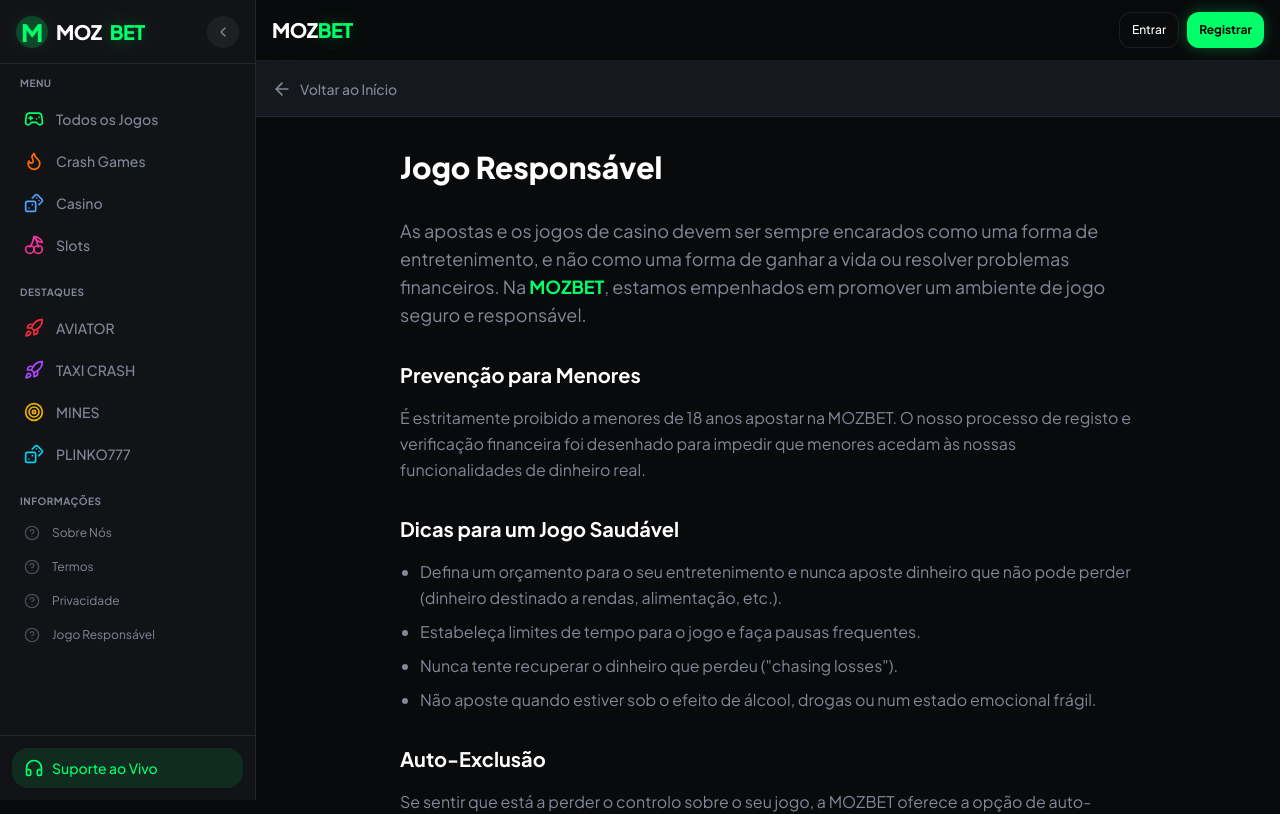
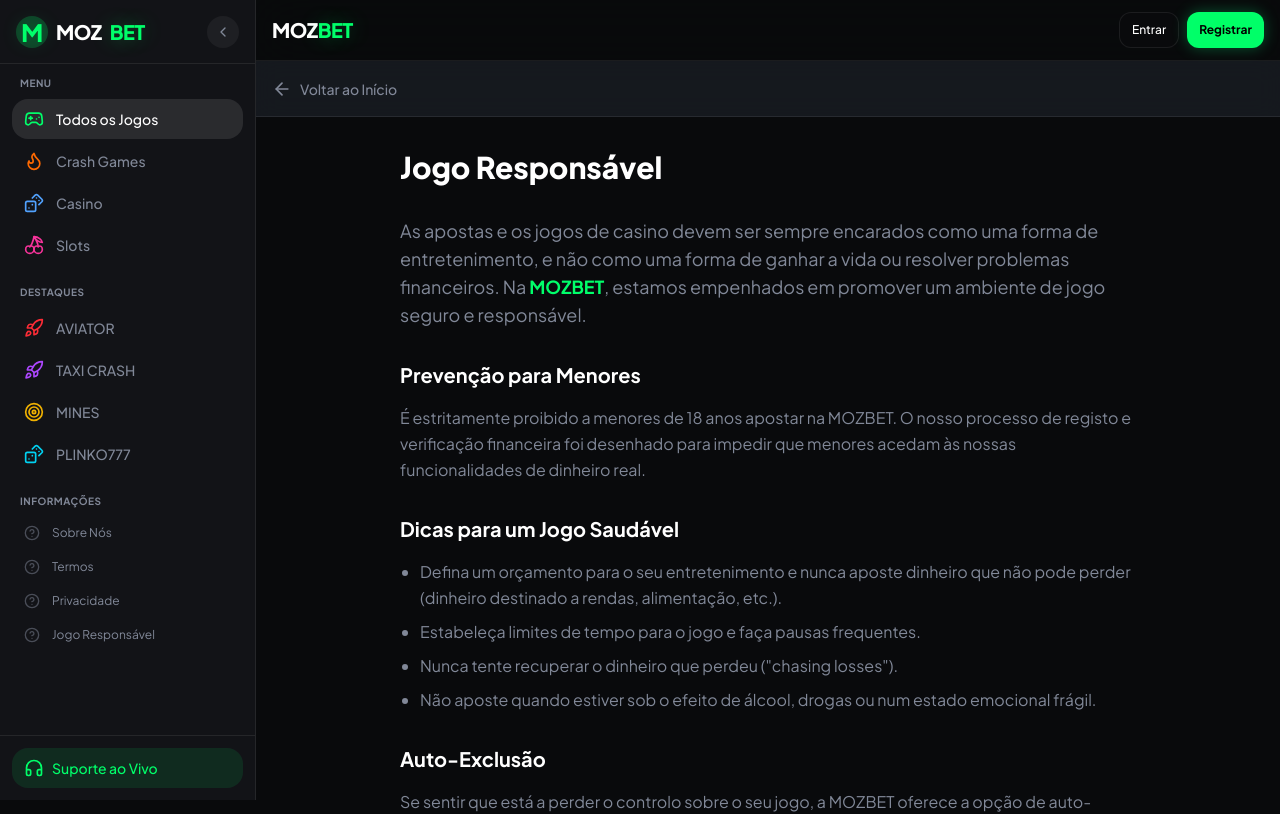
Before and after one commit to Gumballxnz/mozbet, a Next.js app: page /jogo-responsavel in a window 1280 px wide. Shown: the top 814 px of the page. Built offline with nearby package versions, Linux system fonts and the light colour scheme; no server answers.

Commit message:
fix: botão Todos os Jogos funcional com limpeza de filtros e realce visual na Sidebar

```diff
--- a/src/components/DesktopSidebar.tsx
+++ b/src/components/DesktopSidebar.tsx
@@ -2,7 +2,7 @@
 
 import { useState } from "react";
 import Link from "next/link";
-import { usePathname } from "next/navigation";
+import { usePathname, useRouter, useSearchParams } from "next/navigation";
 import {
   Gamepad2, Flame, Heart, Rocket,
   Target, Dices, Cherry, Swords,
@@ -13,19 +13,29 @@ import { GAMES } from "@/lib/games";
 
 export function DesktopSidebar() {
   const pathname = usePathname();
+  const router = useRouter();
+  const searchParams = useSearchParams();
   const { setSupportOpen, isLoggedIn, user } = useAppStore();
   const [collapsed, setCollapsed] = useState(false);
 
   // Esconder a sidebar em certas páginas
-  if (pathname.startsWith("/admin") || pathname.startsWith("/jogar")) return null;
+  if (pathname && (pathname.startsWith("/admin") || pathname.startsWith("/jogar"))) return null;
 
   // Links do menu — todos funcionais
   const menuItems = [
-    { href: "/", icon: Gamepad2, label: "Todos os Jogos", color: "text-primary" },
-    { href: "/?category=crash", icon: Flame, label: "Crash Games", color: "text-orange-500" },
-    { href: "/?category=casino", icon: Dices, label: "Casino", color: "text-blue-400" },
-    { href: "/?category=slots", icon: Cherry, label: "Slots", color: "text-pink-500" },
+    { id: "all", icon: Gamepad2, label: "Todos os Jogos", color: "text-primary" },
+    { id: "crash", icon: Flame, label: "Crash Games", color: "text-orange-500" },
+    { id: "casino", icon: Dices, label: "Casino", color: "text-blue-400" },
+    { id: "slots", icon: Cherry, label: "Slots", color: "text-pink-500" },
   ];
+
+  const handleMenuClick = (id: string) => {
+    if (id === "all") {
+      router.push("/");
+    } else {
+      router.push(`/?category=${id}`);
+    }
+  };
 
   // Jogos em destaque — links diretos para jogar
   const featuredGames = [
@@ -72,17 +82,20 @@ export function DesktopSidebar() {
           {!collapsed && <h3 className="px-2 text-[10px] font-bold text-muted-foreground uppercase tracking-wider mb-2">Menu</h3>}
           <nav className="space-y-0.5">
             {menuItems.map((item) => {
-              const isActive = pathname === item.href || (item.href !== "/" && pathname.includes(item.href));
+              const activeCategory = searchParams.get("category") || "all";
+              const isActive = activeCategory === item.id;
               return (
-                <Link key={item.href} href={item.href}
-                  className={`flex items-center gap-3 px-3 py-2.5 rounded-lg transition-colors ${
+                <button
+                  key={item.id}
+                  onClick={() => handleMenuClick(item.id)}
+                  className={`w-full flex items-center gap-3 px-3 py-2.5 rounded-lg transition-colors ${
                     isActive ? "bg-white/10 text-white" : "text-muted-foreground hover:bg-white/5 hover:text-white"
                   } ${collapsed ? "justify-center px-0" : ""}`}
                   title={collapsed ? item.label : undefined}
                 >
                   <item.icon className={`w-5 h-5 flex-shrink-0 ${item.color}`} />
                   {!collapsed && <span className="font-medium text-sm">{item.label}</span>}
-                </Link>
+                </button>
               );
             })}
           </nav>
```
